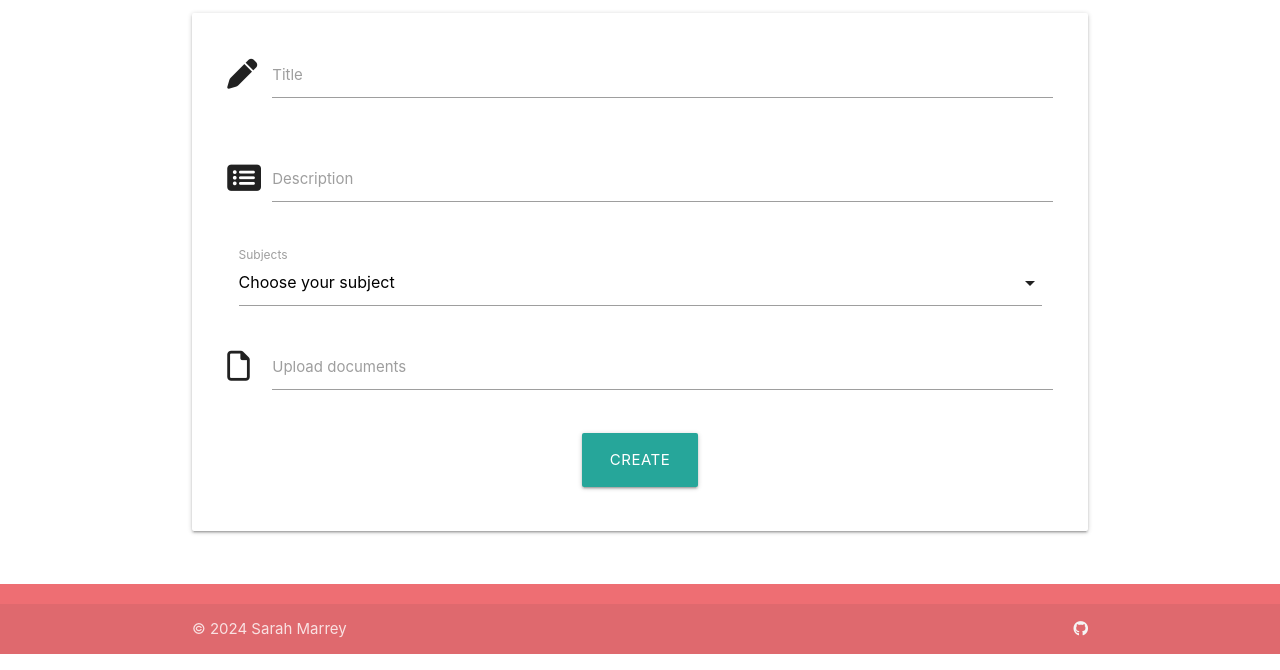
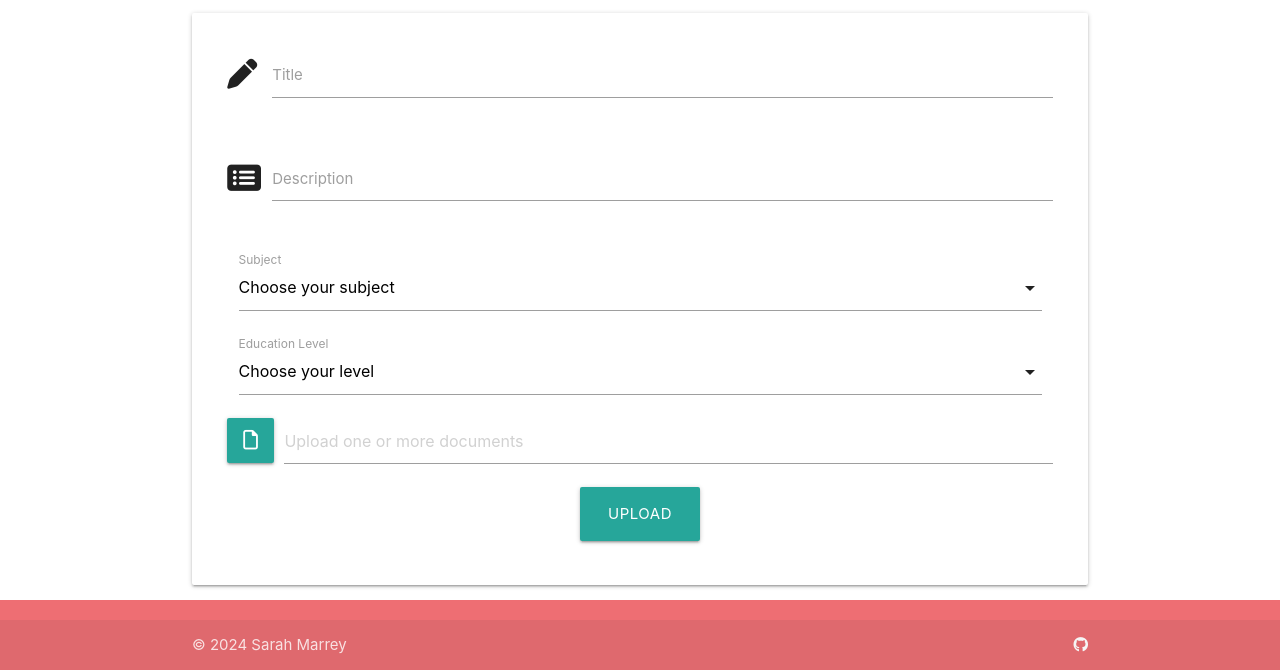
Before and after one commit to sarah2244-4/project-3-teacher-resource-hub, a Flask app: template resourcehub/templates/add_resource.html in a window 1280 px wide. Shown: the part 146-816 px from the top of the page. Run offline with Flask 3, Linux system fonts and the light colour scheme; the template is opened without the code that fills it, so the values that code supplies are empty; some libraries are stand-ins or nearby versions.

Commit message:
Added add resource route and modified models

```diff
--- a/resourcehub/__init__.py
+++ b/resourcehub/__init__.py
@@ -10,6 +10,7 @@ if os.path.exists("env.py"):
 app = Flask(__name__)
 app.config["SECRET_KEY"] = os.environ.get("SECRET_KEY")
 app.config["SQLALCHEMY_DATABASE_URI"] = os.environ.get("DB_URL")
+app.config["UPLOAD_FOLDER"] = "resourcehub/static/files"
 
 db = SQLAlchemy(app)
 app.app_context().push()
--- a/resourcehub/templates/add_resource.html
+++ b/resourcehub/templates/add_resource.html
@@ -4,7 +4,7 @@
 <h3 class="center-align">Add Resource</h3>
 
 <div class="row card-panel">
-    <form class="col s12" method="POST" action="{{ url_for('add_resource') }}">
+    <form class="col s12" method="POST" action="{{ url_for('add_resource') }}" enctype="multipart/form-data">
         <!-- Category name -->
         <div class="row">
             <div class="input-field col s12">
@@ -16,35 +16,46 @@
         <div class="row">
             <div class="input-field col s12">
                 <i class="fa-solid fa-rectangle-list prefix"></i>
-                <input id="resource_description"  name="resource_description" minlength="3" maxlength="1000" type="text" class="validate" required>
+                <textarea id="resource_description" name="resource_description" class="materialize-textarea" minlength="20" required></textarea>
                 <label for="resource_description">Description</label>
             </div>
         </div>
+
         <div class="input-field col s12">
-            <select multiple required>
+            <select id="subject" name="subject" required>
                 <option value="" disabled selected>Choose your subject</option>
-
                 {% for subject in subjects %}
-                <optgroup label="{{ subject.name }}">
-                    {% for educationlevel in educationlevels %}
-                            <option value="{{ educationlevel.value }}">{{ educationlevel.name }}</option>
-                    {% endfor %}
-                </optgroup>
+                    <option value="{{ subject.subject_name }}" id="{{ subject.subject_name }}">{{ subject.subject_name }}</option>
                 {% endfor %}
             </select>
-            <label>Subjects</label>
-          </div>
-        <div class="row">
-            <div class="input-field col s12">
-                <i class="fa-regular fa-file prefix"></i>
-                <input id="url"  name="url" minlength="3" maxlength="1000" type="text" class="validate" required>
-                <label for="resource_description">Upload documents</label>
+            <label for="subject">Subject</label>
+        </div>
+
+        <div class="input-field col s12">
+            <select id="education_level" name="education_level" required>
+                <option value="" disabled selected>Choose your level</option>
+                {% for education_level in education_levels %}
+                    <option value="{{ education_level.level }}" id="{{ education_level.level }}">{{ education_level.level }}</option>
+                {% endfor %}
+            </select>
+            <label for="education_level">Education Level</label>
+        </div>
+
+        <!-- File upload -->
+        <div class="file-field input-field">
+            <div class="btn">
+                <span><i class="fa-regular fa-file"></i></span>
+                <input type="file" id="file" name="file" multiple>
+            </div>
+            <div class="file-path-wrapper">
+                <input class="file-path validate" type="text" placeholder="Upload one or more documents">
             </div>
         </div>
+
         <div class="row">
             <div class="col s12 center-align">
                 <button type="submit" class="btn-large">
-                    Create
+                    Upload
                 </button>
             </div>
         </div>
@@ -52,5 +63,4 @@
 </div>
 
 
-
 {% endblock %}
--- a/run.py
+++ b/run.py
@@ -3,7 +3,6 @@ from resourcehub import app
 
 
 if __name__ == "__main__":
-
     app.run(
         host=os.environ.get("IP"),
         port=int(os.environ.get("PORT")),
```
Also changed, not shown: resourcehub/models.py (+9 -39 lines), resourcehub/routes.py (+33 -9 lines), resourcehub/templates/profile.html (+4 -4 lines), 5 other files.
